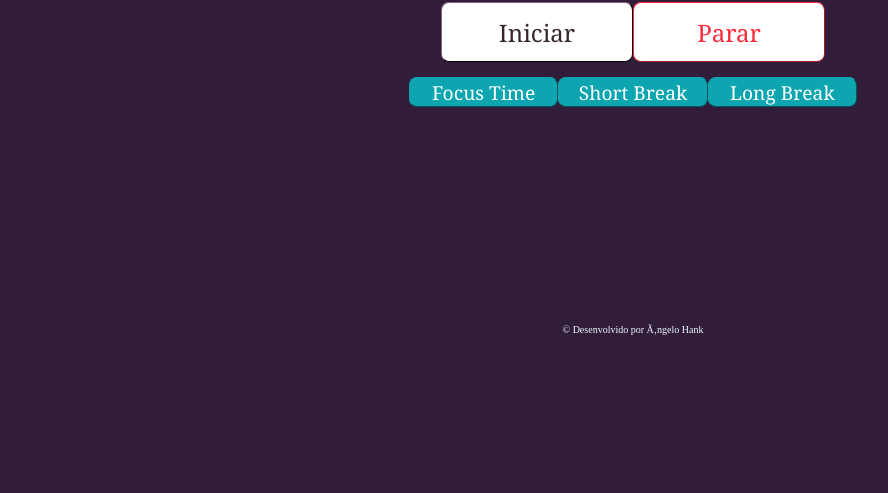
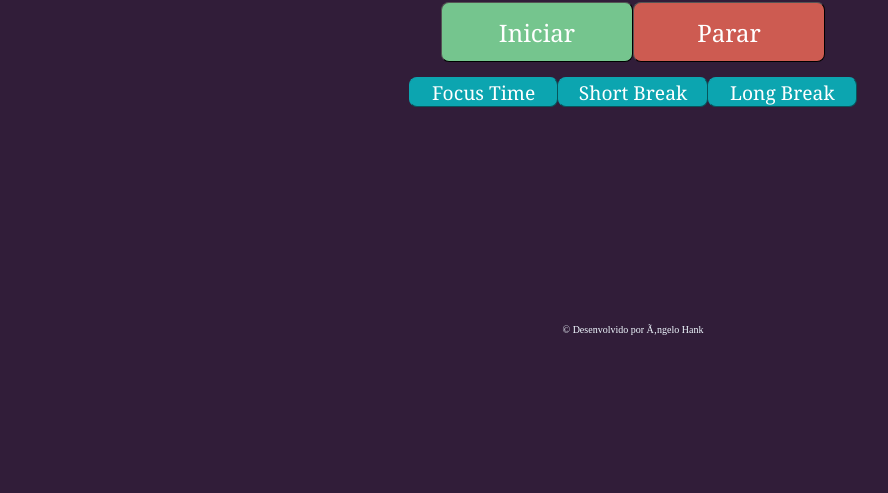
Before and after one commit to angelohank/pomodoroTimer, a plain HTML site: page pages/index.html in a window 1280 px wide. Shown: the part 307-800 px from the top of the page, without its empty margins (7-895 px from the left). Drawn offline with Linux system fonts and the light colour scheme; a web font is replaced by a local one.

Commit message:
feat: atualizando cor dos botoes start e stop

```diff
--- a/style/style.css
+++ b/style/style.css
@@ -39,9 +39,8 @@ main {
 .btn {
     border-radius: 8px;
     border-width: 1px;
-    background-color: #fff;
-    color: #352630;
-    border-color: #352630;
+    background-color: #75c58e;
+    color: #fff;
     font-family: Cambria, Cochin, Georgia, Times, 'Times New Roman', serif;
     font-size: 150%;
     height: 60px;
@@ -50,19 +49,19 @@ main {
 
 .btn:hover {
     cursor: pointer;
-    background-color: #554865;
-    color: #fff;
+    background-color: #fff;
+    color: #75c58e;
     transition: background-color 0.5s ease;
 }
 
 .stop {
-    color: #fa2a3a;
-    border-color: #fa2a3a;
+    color: #fff;
+    background-color: #cd5b51;
 }
 
 .stop:hover {
-    background-color: #fa2a3a;
-    color: #fff;
+    background-color: #fff;
+    color: #cd5b51;
     transition: background-color 0.5s ease;
 }
 .copy{
```
